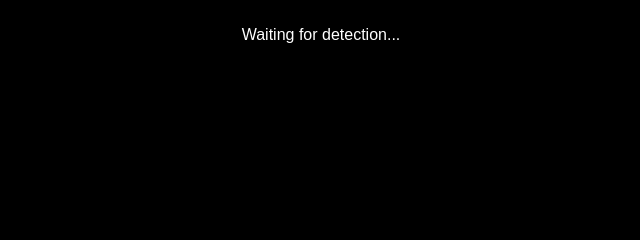
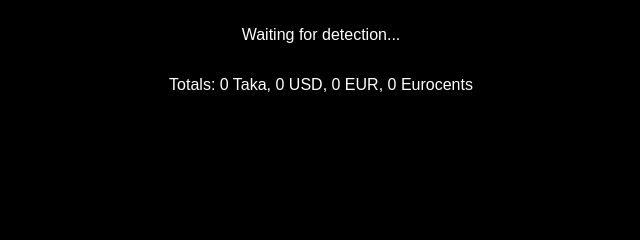
Before and after one commit to SarafAnzumShreya/EchoCash, a Flask app: page / in a window 1280 px wide. Shown: the part 453-693 px from the top of the page, without its empty margins (319-959 px from the left). Run offline with Flask 3, Linux system fonts and the light colour scheme; some libraries are stand-ins or nearby versions.

Commit message:
added total count feature

```diff
--- a/server.py
+++ b/server.py
@@ -11,74 +11,172 @@ from ultralytics import YOLO
 app = Flask(__name__)
 socketio = SocketIO(app, cors_allowed_origins="*", async_mode='threading', compression_threshold=1024)
 
-# Load the YOLO model
+
 model = YOLO("best_model.pt")
 
-# Load label mappings
 with open("yaml.yaml") as file:
-    label_mapping = yaml.safe_load(file)["labels"]
+        label_mapping = yaml.safe_load(file)["labels"]
 
-label_timers = {}  # Store the last detected timestamp for each label
+label_timers = {}  # Tracks time for the current label
+last_spoken_label = None  # Tracks the last label that was spoken
+total_amounts = {
+    "taka": 0,
+    "dollar": 0,
+    "euro": 0,
+    "eurocent": 0
+}
+
+currency_values = {
+    "1000taka": {"value": 1000, "type": "taka"},
+    "100dollar": {"value": 100, "type": "dollar"},
+    "100euro": {"value": 100, "type": "euro"},
+    "100taka": {"value": 100, "type": "taka"},
+    "10dollar": {"value": 10, "type": "dollar"},
+    "10euro": {"value": 10, "type": "euro"},
+    "10eurocent": {"value": 10, "type": "eurocent"},
+    "10taka": {"value": 10, "type": "taka"},
+    "1dollar": {"value": 1, "type": "dollar"},
+    "1euro": {"value": 1, "type": "euro"},
+    "1eurocent": {"value": 1, "type": "eurocent"},
+    "1taka": {"value": 1, "type": "taka"},
+    "200taka": {"value": 200, "type": "taka"},
+    "20dollar": {"value": 20, "type": "dollar"},
+    "20euro": {"value": 20, "type": "euro"},
+    "20eurocent": {"value": 20, "type": "eurocent"},
+    "20taka": {"value": 20, "type": "taka"},
+    "2dollar": {"value": 2, "type": "dollar"},
+    "2euro": {"value": 2, "type": "euro"},
+    "2eurocent": {"value": 2, "type": "eurocent"},
+    "2taka": {"value": 2, "type": "taka"},
+    "500taka": {"value": 500, "type": "taka"},
+    "50dollar": {"value": 50, "type": "dollar"},
+    "50euro": {"value": 50, "type": "euro"},
+    "50eurocent": {"value": 50, "type": "eurocent"},
+    "50taka": {"value": 50, "type": "taka"},
+    "5dollar": {"value": 5, "type": "dollar"},
+    "5euro": {"value": 5, "type": "euro"},
+    "5eurocent": {"value": 5, "type": "eurocent"},
+    "5taka": {"value": 5, "type": "taka"}
+}
 
 def detect_currency(image):
-    global label_timers
-    results = model(image)
-    detected_label = "No currency detected"
-    speak = False  # Default: Don't trigger voice feedback
+    global label_timers, last_spoken_label
+    if not model:
+        print("No model loaded, skipping detection")
+        return {"label": "Model not loaded", "speak": False, "totals": total_amounts}
 
-    if results[0].boxes:
-        detected_classes = [int(box[-1]) for box in results[0].boxes.data]
-        if detected_classes:
-            detected_label = label_mapping.get(detected_classes[0], "Unknown currency")
+    try:
+        print("Running YOLO detection...")
+        results = model(image)
+        detected_label = "No currency detected"
+        speak = False
 
-            # Check if this label was detected for 3+ seconds
-            current_time = time.time()
-            if detected_label in label_timers:
-                elapsed_time = current_time - label_timers[detected_label]
-                if elapsed_time >= 3:
-                    speak = True  # Trigger voice feedback
-                    label_timers.clear()  # Reset timer after speaking
+        if results and results[0].boxes:
+            detected_classes = [int(box[-1]) for box in results[0].boxes.data]
+            print(f"Detected classes: {detected_classes}")
+            if detected_classes:
+                detected_label = label_mapping.get(detected_classes[0], "Unknown currency")
 
+        current_time = time.time()
+
+        # Track all labels in label_timers, but only speak currencies
+        if detected_label not in label_timers:
+            label_timers.clear()
+            label_timers[detected_label] = current_time
+            print(f"Timer started for {detected_label}")
+        else:
+            elapsed_time = current_time - label_timers[detected_label]
+            if elapsed_time >= 3 and detected_label in currency_values:
+                speak = True
+                last_spoken_label = detected_label  # Update last spoken label
+                label_timers[detected_label] = current_time  # Reset timer after speaking
+                print(f"Speak triggered for {detected_label} after {elapsed_time:.2f}s")
+            elif detected_label in currency_values:
+                print(f"Waiting for {detected_label}, elapsed: {elapsed_time:.2f}s")
             else:
-                label_timers[detected_label] = current_time
-        else:
-            detected_label = "No currency detected"
-    else:
-        detected_label = "No currency detected"
+                print(f"Tracking {detected_label}, elapsed: {elapsed_time:.2f}s (no voice feedback)")
 
-    print(f"Detected: {detected_label}, Speak: {speak}")  # Debugging line
+        print(f"Detection result - Label: {detected_label}, Speak: {speak}")
+        return {"label": detected_label, "speak": speak, "totals": total_amounts}
+    except Exception as e:
+        print(f"Error in detect_currency: {e}")
+        return {"label": "Detection error", "speak": False, "totals": total_amounts}
 
-    return {"label": detected_label, "speak": speak}
+def process_frame(image_data):
+    global detection_paused
+    if detection_paused:
+        print("Detection paused, skipping frame")
+        return
 
-
-# A function to process frames in a separate thread
-def process_frame(image_data):
     try:
+        print("Decoding frame...")
         image_data = base64.b64decode(image_data)
         np_arr = np.frombuffer(image_data, np.uint8)
         frame = cv2.imdecode(np_arr, cv2.IMREAD_COLOR)
 
-        # Check if the frame is valid
         if frame is None or frame.size == 0:
-            print("Invalid frame received. Skipping processing.")
+            print("Invalid frame received")
+            socketio.emit("result", {"label": "Invalid frame", "speak": False, "totals": total_amounts})
             return
 
-        # Call detect_currency and send result
+        print("Frame decoded successfully, processing with YOLO...")
         result = detect_currency(frame)
-        print("Emitting result:", result)  # Debugging line
-        socketio.emit("result", result)  # Send result back to frontend
+        socketio.emit("result", result)
     except Exception as e:
         print(f"Error processing frame: {e}")
-
+        socketio.emit("result", {"label": "Processing error", "speak": False, "totals": total_amounts})
 
 @socketio.on("frame")
 def handle_frame(data):
-    print("Received frame from client:", data[:10])  # Print part of the image data for debugging
+    print("Received frame from client")
     threading.Thread(target=process_frame, args=(data,)).start()
+
+@socketio.on("command")
+def handle_command(data):
+    global total_amounts, detection_paused, last_spoken_label
+    command = data.get("command")
+    detected_label = data.get("label")
+    print(f"Received command: {command}, label: {detected_label}")
+
+    if command == "add":
+        if detected_label == "No currency detected":
+            print("No currency detected, adding zero")
+            # No change to totals, just provide feedback
+        elif last_spoken_label and last_spoken_label in currency_values and detected_label == last_spoken_label:
+            # Only add if a currency was spoken and matches current detection
+            currency_info = currency_values[last_spoken_label]
+            total_amounts[currency_info["type"]] += currency_info["value"]
+            print(f"Added {last_spoken_label}. New totals: {total_amounts}")
+        else:
+            print(f"Invalid or not yet spoken label: {detected_label}, skipping add (last spoken: {last_spoken_label})")
+            return
+
+        feedback = "the total is "
+        if total_amounts["taka"] > 0:
+            feedback += f"{total_amounts['taka']} Taka, "
+        if total_amounts["dollar"] > 0:
+            feedback += f"{total_amounts['dollar']} USD, "
+        if total_amounts["euro"] > 0:
+            feedback += f"{total_amounts['euro']} Euro, "
+        if total_amounts["eurocent"] > 0:
+            feedback += f"{total_amounts['eurocent']} Eurocents, "
+        feedback = feedback.rstrip(", ")  # Remove trailing comma and space
+        if feedback == "the total is":  # If all totals are zero
+            feedback = "the total is 0"
+        socketio.emit("command_feedback", {"message": feedback})
+        print("Command processed, detection continues, speaking total")
+    elif command == "cancel":
+        total_amounts = {"taka": 0, "dollar": 0, "euro": 0, "eurocent": 0}
+        last_spoken_label = None  # Reset last spoken label on cancel
+        print("Totals reset to zero")
+        socketio.emit("command_feedback", {"message": "canceled"})
+
+    socketio.emit("total_update", {"totals": total_amounts})
 
 @app.route("/")
 def index():
     return render_template("index.html")
 
 if __name__ == "__main__":
+    import os
     socketio.run(app, host="0.0.0.0", port=int(os.environ.get("PORT", 5000)))
--- a/static/script.js
+++ b/static/script.js
@@ -1,14 +1,14 @@
-var socket = io.connect("wss://2068-123-136-25-129.ngrok-free.app");
+var socket = io.connect("wss://3181-103-60-161-118.ngrok-free.app");
 var video = document.getElementById("videoElement");
 var canvas = document.getElementById("videoCanvas");
 var ctx = canvas.getContext("2d");
 
 var capturing = true;
-var videoStream = null;  // To store video stream
+var videoStream = null;
+var tapCount = 0;
+var lastTapTime = 0;
+var TAP_TIMEOUT = 500; // 500ms window for multi-tap detection
 
-var isUserInteracted = false; // To track user interaction
-
-// Play silent audio to unlock audio playback
 function unlockAudio() {
     const silentAudio = document.getElementById("silentAudio");
     silentAudio.play().then(() => {
@@ -18,32 +18,11 @@ function unlockAudio() {
     });
 }
 
-// Call unlockAudio on page load
 window.onload = function() {
     unlockAudio();
-    startCamera(); // Start the camera as usual
+    startCamera();
 };
 
-// Trigger speech synthesis on any user interaction (e.g., touch/click)
-document.body.addEventListener('click', function() {
-    isUserInteracted = true;
-});
-
-async function requestMicrophonePermission() {
-    try {
-        await navigator.mediaDevices.getUserMedia({ audio: true });
-        console.log("Microphone access granted.");
-    } catch (err) {
-        console.error("Microphone access denied:", err);
-        alert("Microphone permission is required for speech feedback.");
-    }
-}
-
-// Request microphone permission before starting the camera
-requestMicrophonePermission();
-
-
-// Adjusted to ensure camera permissions are requested properly
 async function startCamera() {
     try {
         videoStream = await navigator.mediaDevices.getUserMedia({
@@ -51,91 +30,131 @@ async function startCamera() {
         });
         console.log("Camera access granted");
         video.srcObject = videoStream;
-        video.play(); // Ensure video is playing
-        captureFrame(); // Start sending frames to server
+        video.play();
+        captureFrame();
     } catch (error) {
         console.error("Error accessing camera: ", error);
-        alert("Camera access is required. Please enable camera permissions in your browser.");
+        alert("Camera access is required. Please enable camera permissions.");
     }
 }
 
-// Capture video frames and send them to the server
 function captureFrame() {
     if (video.readyState === 4 && capturing) {
-        // Set canvas size to a smaller resolution
         canvas.width = 370;
         canvas.height = 370;
-
-        // Draw the video frame onto the canvas
         ctx.drawImage(video, 0, 0, canvas.width, canvas.height);
-
-        // Convert canvas frame to base64 for transmission
         let imageData = canvas.toDataURL("image/jpeg").split(",")[1];
-
-        // Log the image data to the console to check if it's being generated correctly
-        console.log("Sending frame to server: ", imageData);
-
+        console.log("Sending frame to server");
         socket.emit("frame", imageData);
     }
-    setTimeout(() => requestAnimationFrame(captureFrame), 100); // Throttle to 4 frame per second
+    setTimeout(() => requestAnimationFrame(captureFrame), 250); // 4 frames per second
 }
 
-// This function can be triggered by a user event to ensure speech synthesis works.
 function speakDetectedCurrency(label) {
     var synth = window.speechSynthesis;
+    if (!synth) {
+        console.error("Speech synthesis not supported on this device.");
+        return;
+    }
     var utterance = new SpeechSynthesisUtterance(label);
-
-    // Check if the speech synthesis is supported
-    if ('speechSynthesis' in window) {
+    const voices = synth.getVoices();
+    if (voices.length === 0) {
+        console.warn("No voices available yet, waiting for voiceschanged event");
+        synth.onvoiceschanged = () => {
+            const loadedVoices = synth.getVoices();
+            const femaleVoice = loadedVoices.find(voice =>
+                voice.lang.includes("en") && voice.name.toLowerCase().includes("female")) ||
+                loadedVoices.find(voice => voice.lang.includes("en"));
+            if (femaleVoice) {
+                utterance.voice = femaleVoice;
+            }
+            console.log("Speaking with voice:", utterance.voice ? utterance.voice.name : "default");
+            synth.speak(utterance);
+        };
+    } else {
+        const femaleVoice = voices.find(voice =>
+            voice.lang.includes("en") && voice.name.toLowerCase().includes("female")) ||
+            voices.find(voice => voice.lang.includes("en"));
+        if (femaleVoice) {
+            utterance.voice = femaleVoice;
+        }
+        console.log("Speaking with voice:", utterance.voice ? utterance.voice.name : "default");
         synth.speak(utterance);
-    } else {
-        console.error("Speech synthesis not supported on this device.");
     }
 }
 
-// Modify the existing result handler
+// Tap/Click gesture handling
+document.body.addEventListener("click", function(event) {
+    const currentTime = Date.now();
+    if (currentTime - lastTapTime > TAP_TIMEOUT) {
+        tapCount = 0; // Reset if too much time has passed
+    }
+    tapCount++;
+    lastTapTime = currentTime;
+
+    setTimeout(() => {
+        if (tapCount === 2) {
+            const currentLabel = document.getElementById("result").innerText.split("Detected: ")[1];
+            console.log("Double tap detected, sending 'add' command with label:", currentLabel);
+            socket.emit("command", { command: "add", label: currentLabel });
+        } else if (tapCount === 3) {
+            console.log("Triple tap detected, sending 'cancel' command");
+            socket.emit("command", { command: "cancel", label: null });
+        }
+        tapCount = 0; // Reset after processing
+    }, TAP_TIMEOUT);
+});
+
+socket.on("connect", function() {
+    console.log("Connected to server");
+});
+
+socket.on("disconnect", function() {
+    console.log("Disconnected from server");
+});
+
 socket.on("result", function(data) {
-    console.log("Received result:", data);  // Debugging the received result
-
+    console.log("Received result:", data);
     document.getElementById("result").innerText = "Detected: " + data.label;
-
-    // Speak the detected currency if it's been detected for 3 seconds
+    updateTotals(data.totals);
     if (data.speak) {
         console.log("Attempting to speak:", data.label);
-        var synth = window.speechSynthesis;
-        var utterance = new SpeechSynthesisUtterance(data.label);
-
-        // Check if the speech synthesis is supported
-        if ('speechSynthesis' in window) {
-            synth.speak(utterance);
-        } else {
-            console.error("Speech synthesis not supported on this device.");
-        }
+        speakDetectedCurrency(data.label);
     }
 });
 
+socket.on("total_update", function(data) {
+    console.log("Received total update:", data);
+    updateTotals(data.totals);
+});
 
-// Start camera automatically on page load
-window.onload = startCamera;
+socket.on("command_feedback", function(data) {
+    console.log("Received command feedback:", data);
+    speakDetectedCurrency(data.message);
+});
 
-// Stop capturing frames when page is unloaded or hidden
+function updateTotals(totals) {
+    document.getElementById("total").innerText =
+        `Totals: ${totals.taka} Taka, ${totals.dollar} USD, ${totals.euro} EUR, ${totals.eurocent} Eurocents`;
+}
+
 window.addEventListener("beforeunload", function() {
     capturing = false;
     if (videoStream) {
-        videoStream.getTracks().forEach(track => track.stop());  // Stop video stream
+        videoStream.getTracks().forEach(track => track.stop());
     }
-    ctx.clearRect(0, 0, canvas.width, canvas.height); // Clear the canvas
+    ctx.clearRect(0, 0, canvas.width, canvas.height);
 });
 
 document.addEventListener("visibilitychange", function() {
     if (document.hidden) {
-        capturing = false; // Stop capturing when page is hidden
+        capturing = false;
         if (videoStream) {
-            videoStream.getTracks().forEach(track => track.stop());  // Stop video stream
+            videoStream.getTracks().forEach(track => track.stop());
         }
-        ctx.clearRect(0, 0, canvas.width, canvas.height); // Clear the canvas
+        ctx.clearRect(0, 0, canvas.width, canvas.height);
     } else {
-        capturing = true; // Start capturing again when page is visible
-        startCamera(); // Re-start camera if needed
+        capturing = true;
+        startCamera();
     }
 });
--- a/templates/index.html
+++ b/templates/index.html
@@ -15,8 +15,9 @@
         <canvas id="videoCanvas"></canvas>
     </div>
     <p id="result">Waiting for detection...</p>
+    <p id="total">Totals: 0 Taka, 0 USD, 0 EUR, 0 Eurocents</p>
 
-    <!-- Add a silent audio element -->
+    <!-- Silent audio element -->
     <audio id="silentAudio" src="/static/silent.mp3" loop></audio>
 
     <script src="https://cdnjs.cloudflare.com/ajax/libs/socket.io/4.0.1/socket.io.js"></script>
```
